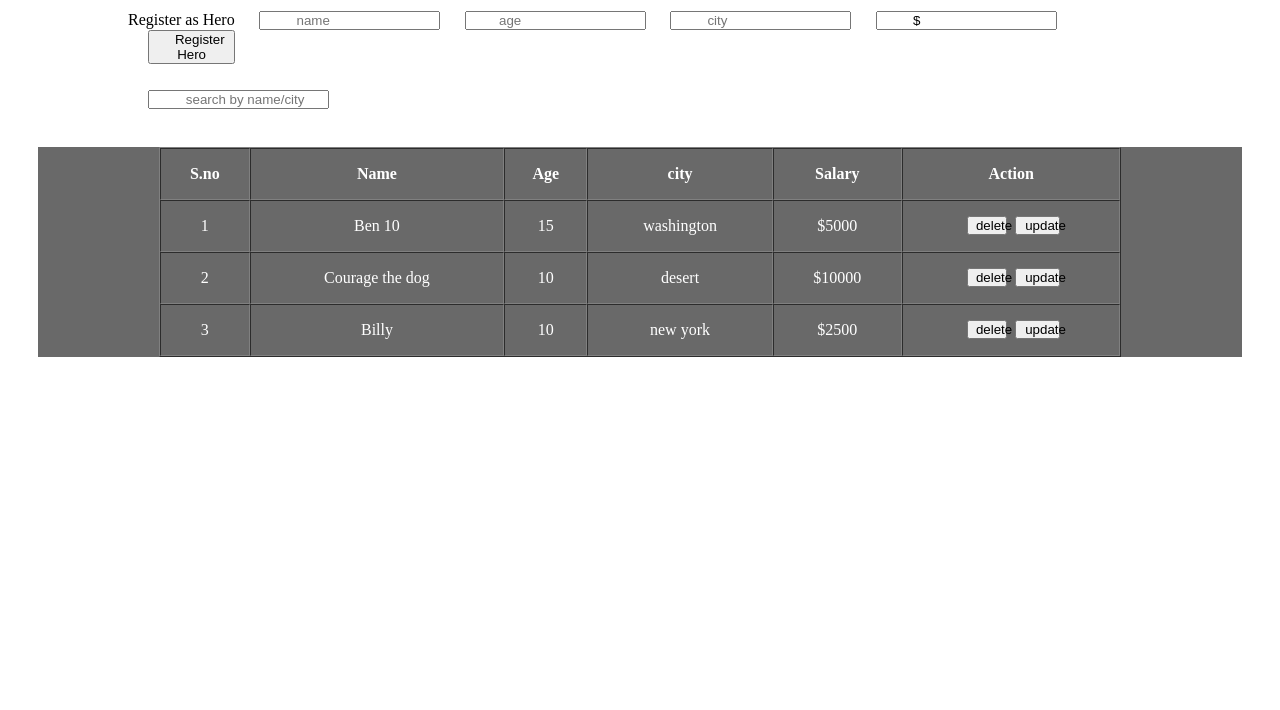
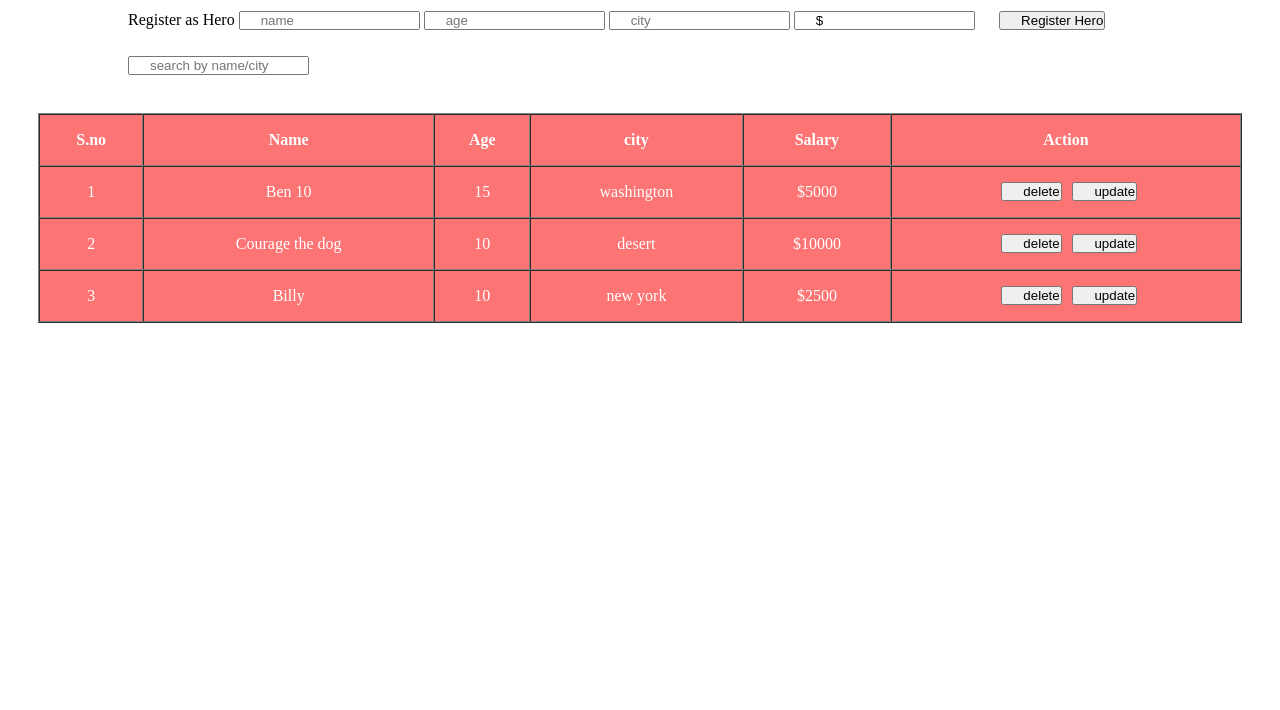
Before and after one commit to Vetrivel-Kalidass/LetsUpgrade-Javascript, a plain HTML site: page day5-6_Assignment/question1.html in a window 1280 px wide. Shown: the part 90-800 px from the top of the page. Drawn offline with Linux system fonts and the light colour scheme.

Commit message:
Update question1.html

```diff
--- a/day5-6_Assignment/question1.html
+++ b/day5-6_Assignment/question1.html
@@ -27,7 +27,7 @@
         padding: 30px;
       }
         .head{
-            background-color: dimgray;
+            background-color: rgb(253, 116, 116);
             margin-top: 3%;
             margin-left: 3%;
             margin-right: 3%;
@@ -40,8 +40,7 @@
         }
 
         #heroTable{
-        width: 80%;
-        margin-left: 10%;
+        width: 100%;
         color: white;
         }
         h1{
@@ -50,14 +49,11 @@
         }
         input{
             text-indent: 20px;
-            margin-left: 2%;
-            text-indent: 20%;
         }
         button{
 
           text-indent: 20px;
             margin-left: 2%;
-            text-indent: 20%;
         }
 
       th,
```
